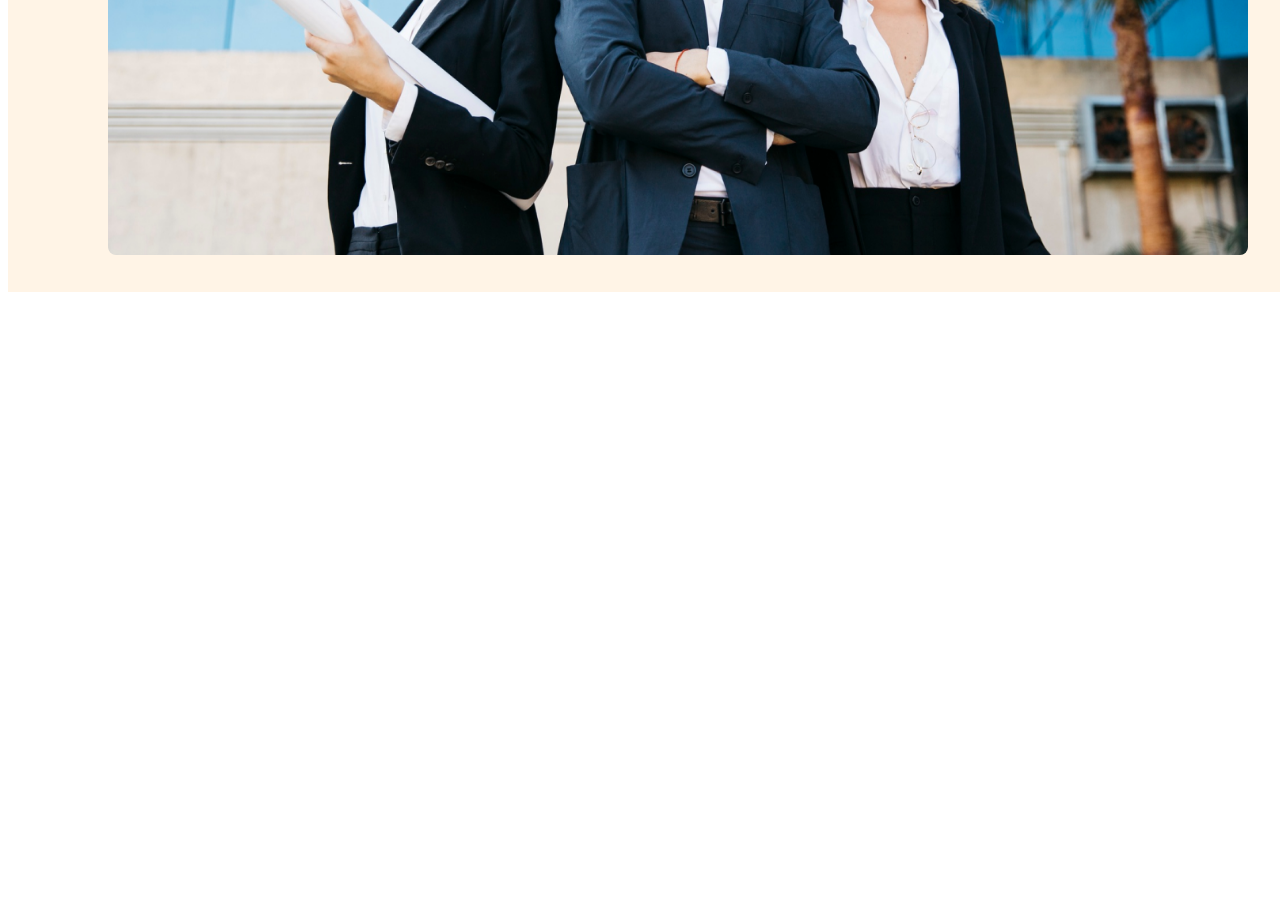
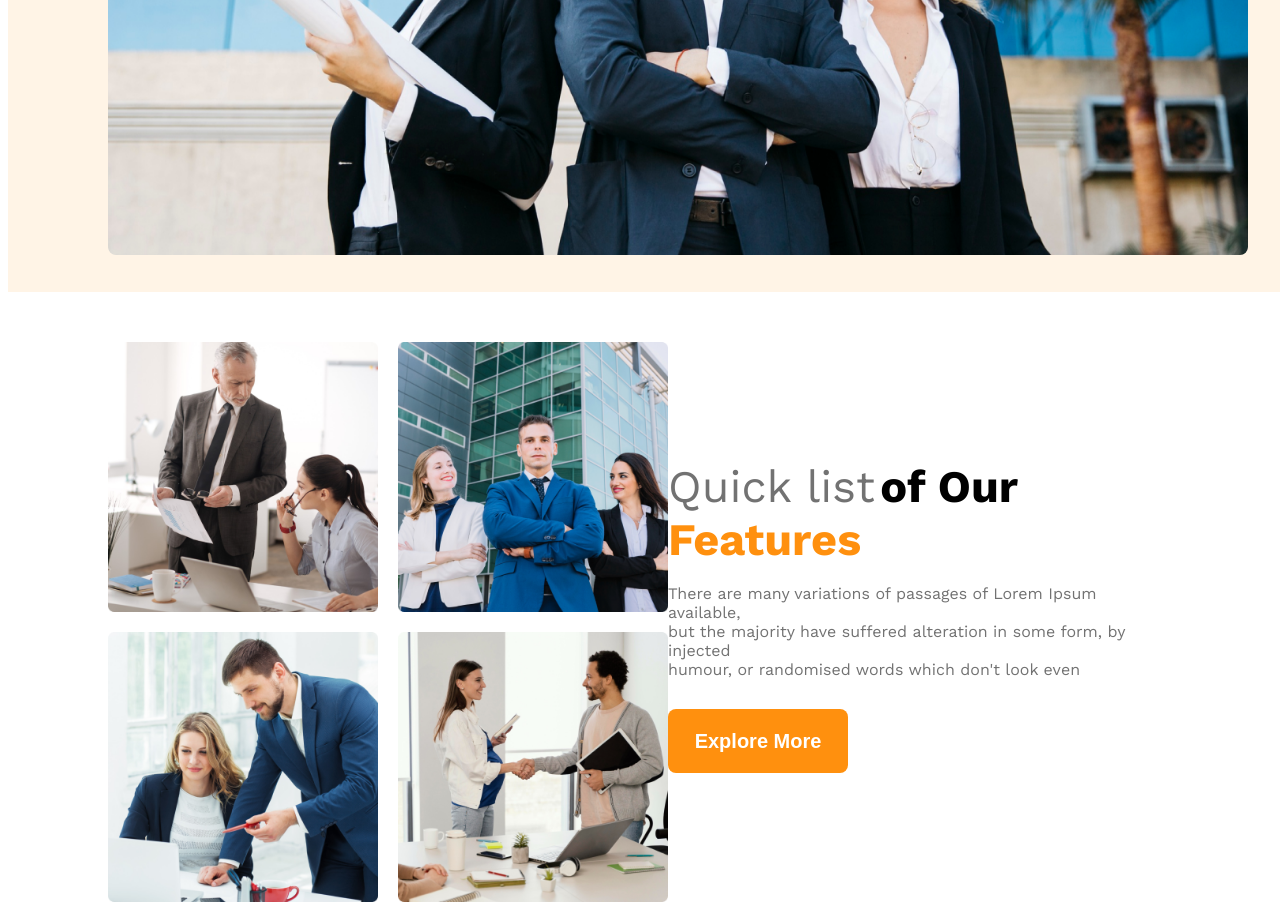
Before and after one commit to KhondokarAlMaruf/g3-architects, a plain HTML site: page index.html in a window 1280 px wide. Shown: the part 916-1826 px from the top of the page. Before the commit the page ends 1216 px from the top, so only its background shows below. Drawn offline with nearby package versions, Linux system fonts and the light colour scheme.

Commit message:
Features added

```diff
--- a/index.html
+++ b/index.html
@@ -53,7 +53,28 @@
         </section>
         <!-------heading end-------->
     </section>
+    <!------- Quick list Features start -->
+    <section class="feature-container">
+        <div class="team">
+            <img src="images/team1.png" alt="">
+            <img src="images/team2.png" alt="">
+            <img src="images/team3.png" alt="">
+            <img src="images/team4.png" alt="">
+        </div>
+        <div class="feature-details">
+            <h3>
+                <span class="quick">Quick list</span> <span class="g3">of Our</span> <br> <span
+                    class="features">Features</span>
+            </h3>
+            <p class="heading-details">
+                There are many variations of passages of Lorem Ipsum available, <br> but the majority have suffered
+                alteration in some form,
+                by injected <br> humour, or randomised words which don't look even
+            </p>
+            <button class="explore-btn">Explore More</button>
 
+        </div>
+    </section>
 </body>
 
 </html>
--- a/style.css
+++ b/style.css
@@ -9,7 +9,7 @@ body {
 
 /*---- heading-container style---- */
 .heading-container {
-    /* width: 1920px; */
+
     width: 1340px;
     height: 1200px;
     background: rgba(255, 144, 14, 0.1);
@@ -77,3 +77,48 @@ body {
     border-radius: 8px;
 
 }
+
+/* -----feature-container style---- */
+.feature-container {
+    display: flex;
+    justify-content: space-between;
+    align-items: center;
+    margin-top: 50px;
+
+}
+
+.team {
+    display: grid;
+    grid-template-columns: repeat(2, 1fr);
+    gap: 20px;
+    margin-left: 100px;
+    border-radius: 8px;
+    margin-top: 0px;
+
+
+}
+
+.team img {
+    height: 270px;
+    width: 270px;
+}
+
+.quick {
+    font-weight: 500;
+    font-size: 45px;
+    color: #727272;
+}
+
+.features {
+    font-weight: 700;
+    font-size: 45px;
+    color: #FF900E;
+}
+
+.feature-details {
+    padding-top: 0px;
+
+    margin-right: 100px;
+
+
+}
```
